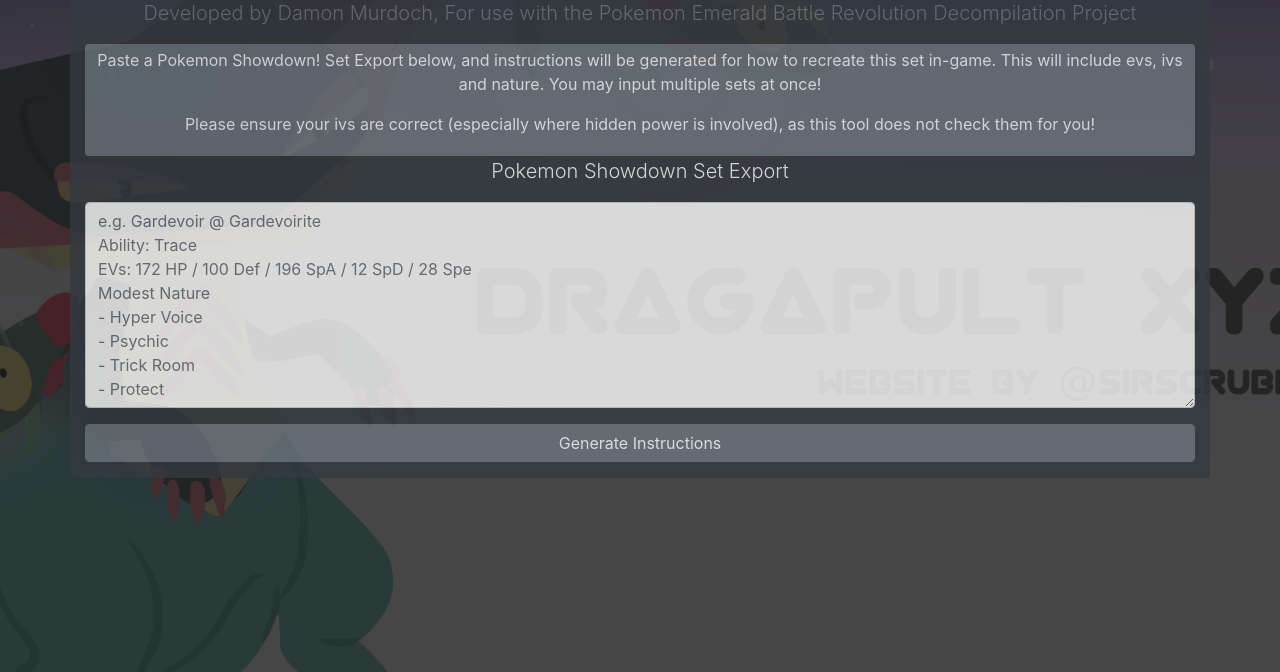
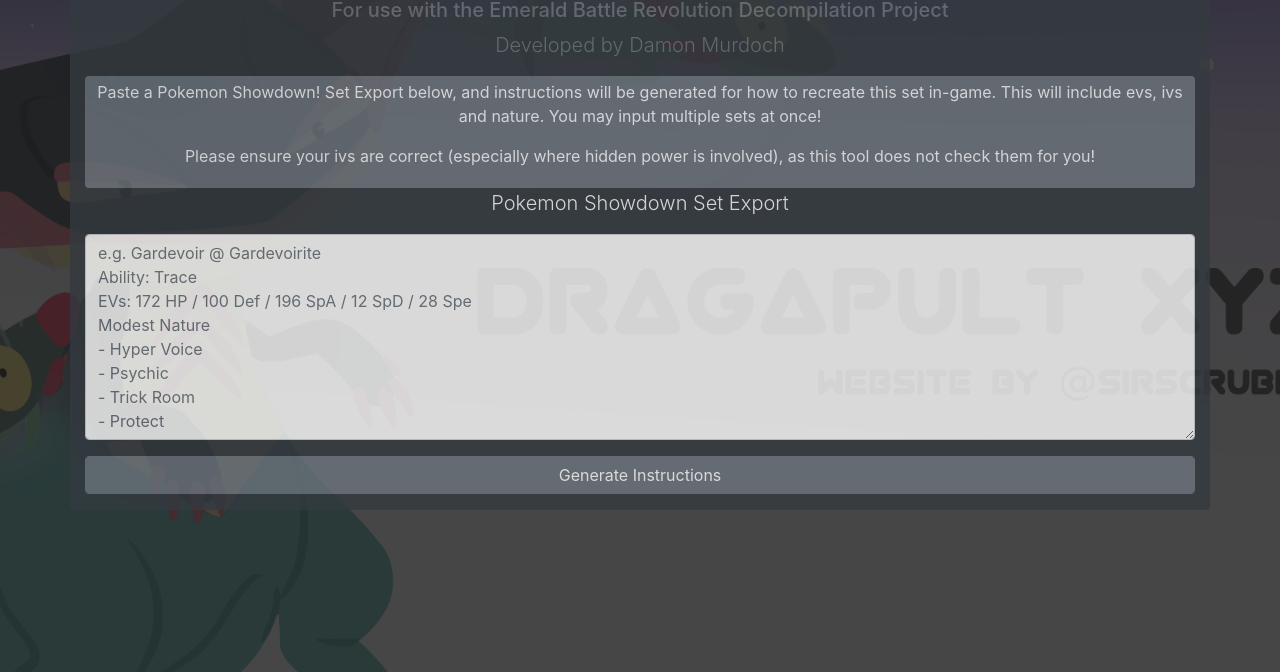
Before and after one commit to damon-murdoch/ev-spread-helper, a plain HTML site: page index.html in a window 1280 px wide. Shown: the part 128-800 px from the top of the page. Drawn offline with Linux system fonts and the light colour scheme.

Commit message:
Add link to project website
Add link to project website

```diff
--- a/index.html
+++ b/index.html
@@ -51,10 +51,13 @@
       <div id="title" class="text-light text-center">
         <h2>Emerald Battle Revolution EV Spread Utility</h2>
         <div class="container-fluid">
+          <p class="h5 text-muted">
+            For use with
+            the <a class="text-secondary" href="https://www.dragapult.xyz/?ebr">Emerald Battle Revolution Decompilation Project</a>
+          </p>
           <p class="text-muted lead">
             Developed by
-            <a class="text-secondary" href="https://twitter.com/SirScrubbington">Damon Murdoch</a>, For use
-            with the Pokemon Emerald Battle Revolution Decompilation Project
+            <a class="text-secondary" href="https://twitter.com/SirScrubbington">Damon Murdoch</a>
           </p>
         </div>
         <div>
```
